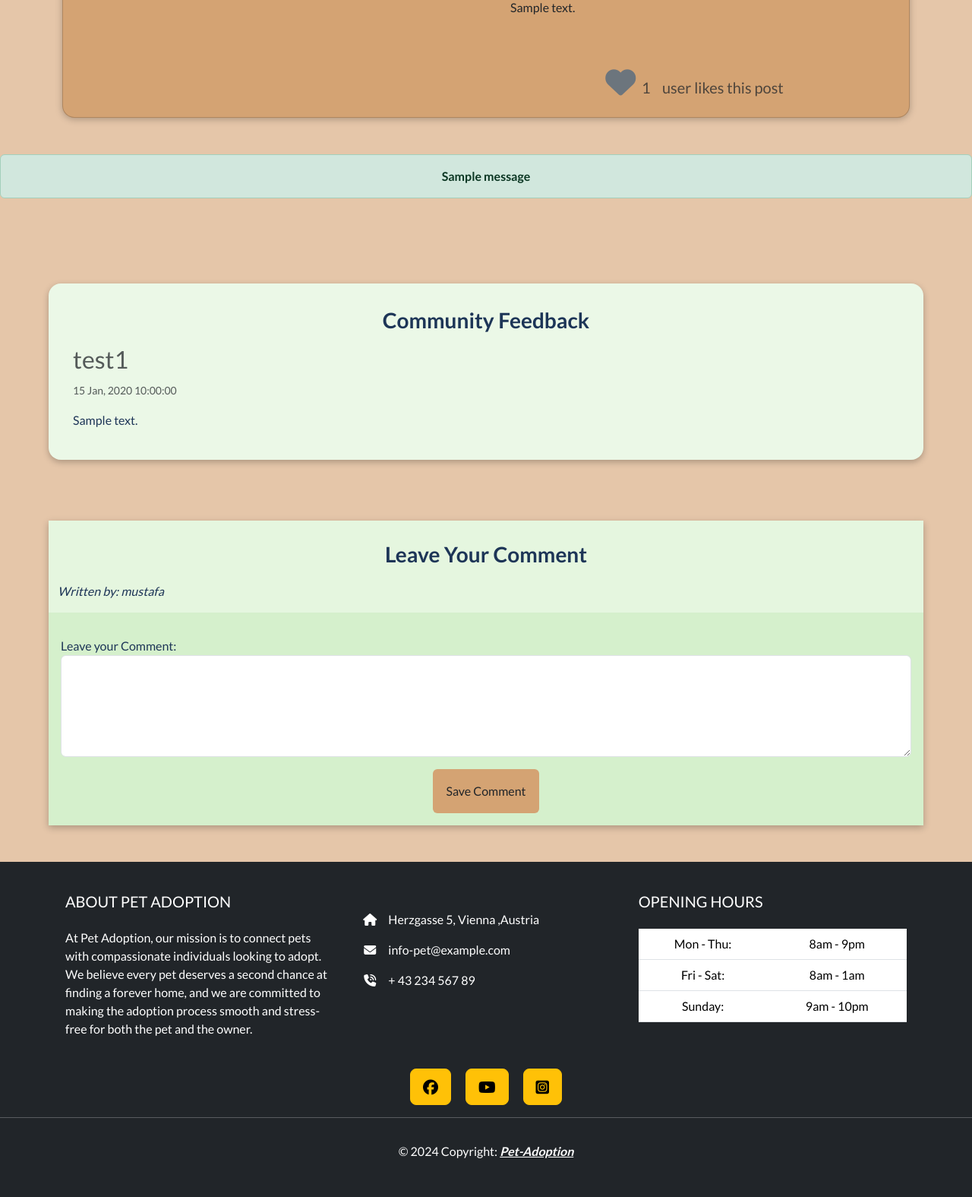
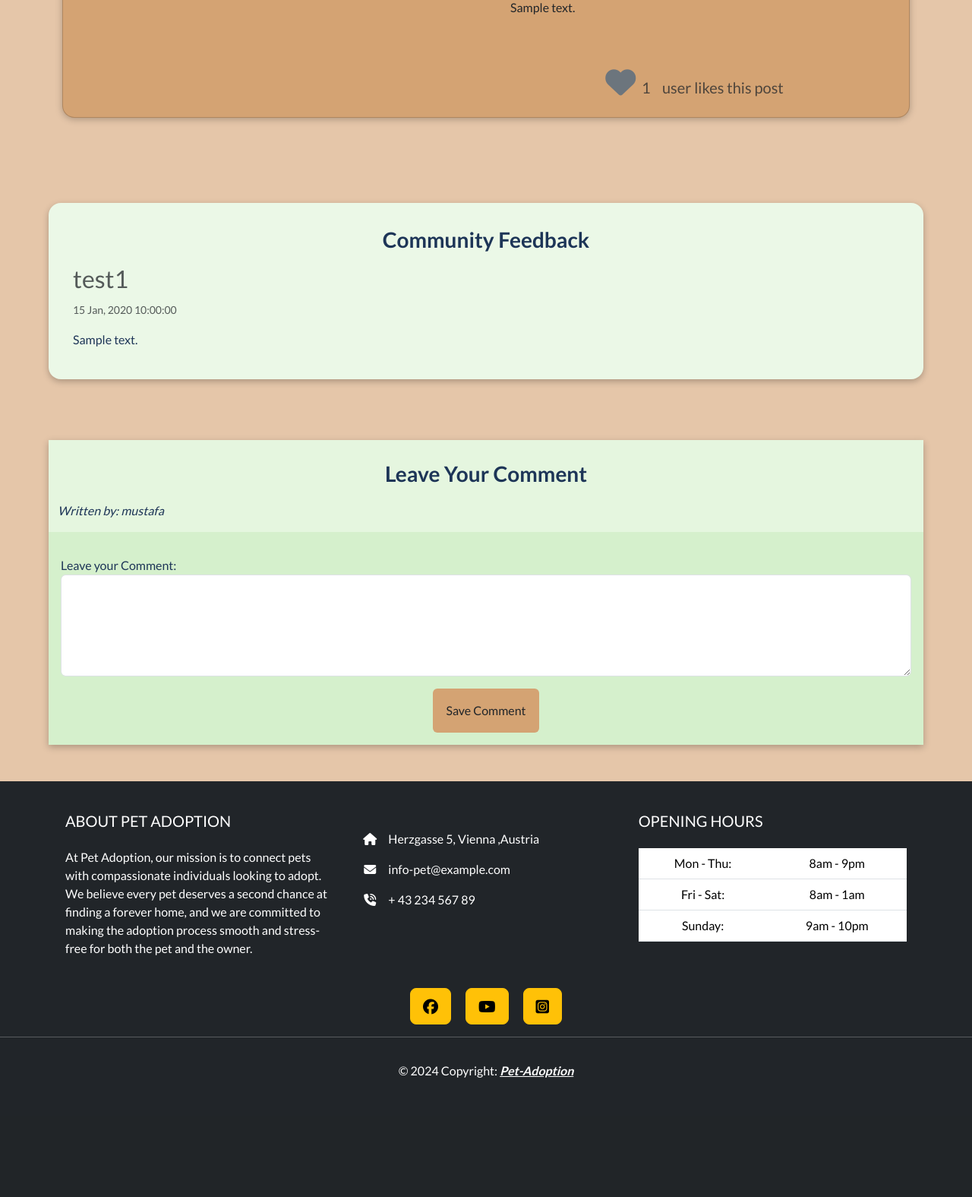
Before and after one commit to Mustafa-Vienna/PetAdoption, a Django app: a page that uses pets/templates/pets/post-detail.html in a window 1280 px wide. Shown: the part 371-1946 px from the top of the page at 76% size. After the commit the page ends 1789 px from the top, so only its background shows below. Run offline with Django 5.2, Linux system fonts and the light colour scheme; a user stored in the database is signed in; data comes from the database, SQL or seed files in the repository; tables that the repository leaves empty hold one stand-in row (values such as "Sample post"); one stand-in notice (Sample message) is shown; some libraries are stand-ins or nearby versions.

Commit message:
Add 3-sec success message for comments in post-detail.html and script.js

```diff
--- a/pets/static/pets/js/script.js
+++ b/pets/static/pets/js/script.js
@@ -4,3 +4,11 @@ const tooltipTriggerList = document.querySelectorAll(
 const tooltipList = [...tooltipTriggerList].map(
   (tooltipTriggerEl) => new bootstrap.Tooltip(tooltipTriggerEl)
 );
+
+
+$(document).ready(() => {
+  setTimeout(() => {
+    $("#successMsg").fadeOut().empty();
+  }, 3000);
+  $(".comment-form")[0]?.reset();
+});
--- a/pets/templates/pets/post-detail.html
+++ b/pets/templates/pets/post-detail.html
@@ -76,9 +76,10 @@
   </section>
   <section id="comment-verified">
     {% if messages %}
-      <div class="messages my-3 text-center fw-bold text-success">
-        {% for message in messages %}<div class="alert alert-{{ message.tags }}">{{ message }}</div>{% endfor %}
-      </div>
+      <ul id="successMsg"
+          class="messages my-3 text-center fw-bold text-success">
+        {% for message in messages %}<li class="alert alert-{{ message.tags }}">{{ message }}</li>{% endfor %}
+      </ul>
     {% endif %}
   </section>
   <section id="comments">
@@ -112,6 +113,7 @@
     {% if request.user.is_authenticated %}
       <form action="{% url "post-detail-page" post.slug %}"
             method="POST"
+            class="comment-form"
             id="comment-form">
         {% csrf_token %}
         {% for form_field in comment_form %}
```
